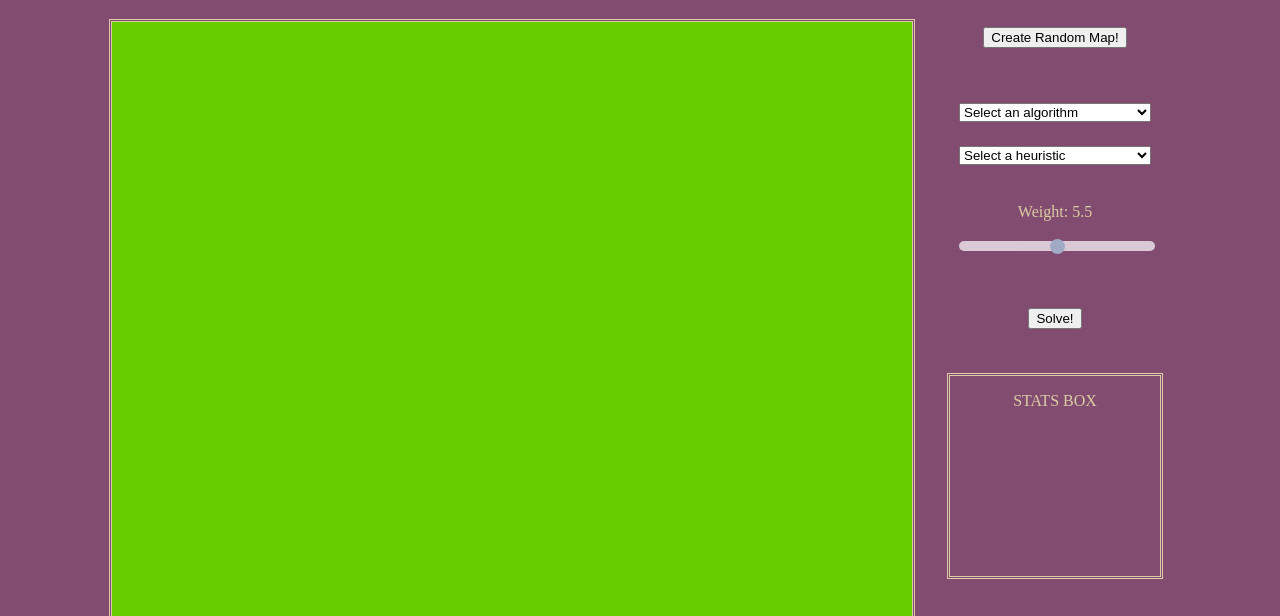
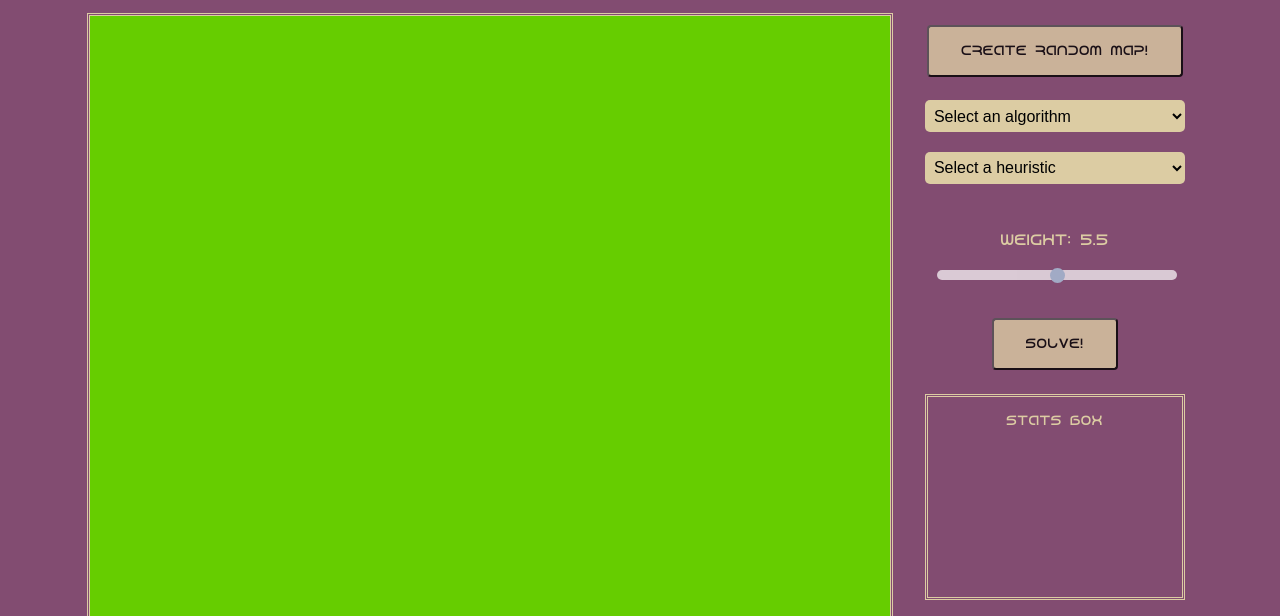
Before and after one commit to AndrewYW/astar-js, a website built with webpack: page index.html in a window 1280 px wide. Shown: the part 73-689 px from the top of the page. Built offline with nearby package versions, Linux system fonts and the light colour scheme.

Commit message:
update complete styling

```diff
--- a/index.html
+++ b/index.html
@@ -30,7 +30,9 @@
           <option value="uniform">Uniform Cost</option>
           <option value="astar">A* Search</option>
         </select>
+      </div>
 
+      <div class="heu-box">
         <select class="heuristics">
           <option value="blorp">Select a heuristic</option>
           <option value="euclidean">Euclidean Distance</option>
@@ -39,11 +41,11 @@
           <option value="octile">Octile Distance</option>
           <option value="euclidean-squared">Euclidean Squared Distance</option>
         </select>
+      </div>
 
-        <div class="slide-container">
-          <p>Weight: <span id="slider-output"></span></p>
-          <input type="range" min="1.0" max="10.0" step=".1" class="slider" id="slider"/>
-        </div>
+      <div class="slide-container">
+        <p>Weight: <span id="slider-output"></span></p>
+        <input type="range" min="1.0" max="10.0" step=".1" class="slider" id="slider"/>
       </div>
 
       <div class="solve-box">
--- a/src/css/main.css
+++ b/src/css/main.css
@@ -1,8 +1,18 @@
+@font-face {
+  font-family: "Android-7";
+  src: url('../fonts/android_7.ttf') format('truetype');
+}
+
 body {
+  font-family: "Android-7";
   background-color: #824c71;
   box-sizing: border-box;
   color: #dccca3;
   text-align: center;
+}
+
+body h1, body h2 {
+  font-family: "Android-7";
 }
 
 #canvas {
@@ -25,22 +35,39 @@ body {
   height: 800px;
 }
 
-.algs-box {
-  display: flex;
-  flex-direction: column;
-  justify-content: space-between;
-}
-
-.algorithms {
-  margin: 12px;
-}
-
-.heuristics {
-  margin: 12px;
+.algorithms, .heuristics {
+  background: #dccca3;
+  border: none;
+  font-size: 16px;
+  height: 32px;
+  padding: 5px;
+  width: 100%;
+  border-radius: 5px;
 }
 
 .solve-box {
 
+}
+
+#solve-button, #create-button {
+  font-family: "Android-7";
+  background-color: #dccca3;
+  border-radius: 4px;
+  opacity: .8;
+  padding: 16px 32px;
+  text-align: center;
+  text-decoration: none;
+  display: inline-block;
+  font-size: 16px;
+  margin: 4px 2px;
+  -webkit-transition-duration: 0.4s;
+  /* Safari */
+  transition-duration: 0.4s;
+  cursor: pointer;
+}
+
+#solve-button:hover , #create-button:hover {
+  opacity: 1;
 }
 
 .stats-box {
@@ -50,6 +77,10 @@ body {
 
 .slide-container {
   padding: 10px;
+}
+
+.slide-container p {
+  font-size: 18px;
 }
 
 .slider {
```
Also changed, not shown: src/fonts/android_7.ttf (added), src/img/select_bar.png (added).
